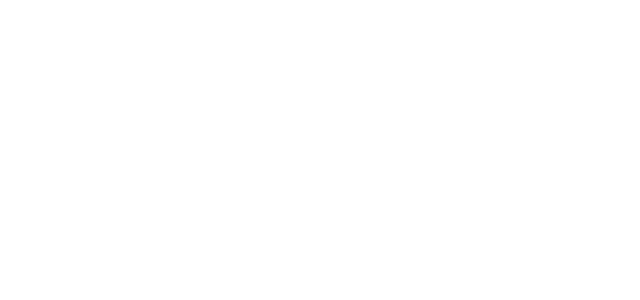
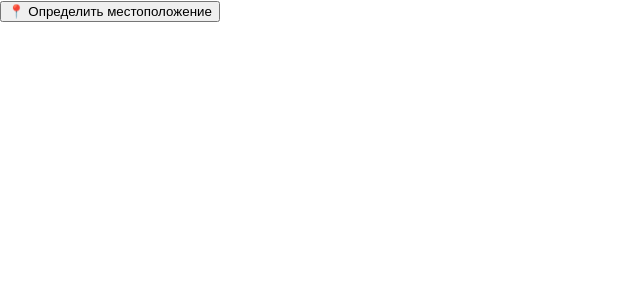
Before and after one commit to torres76ru/TourGuide-React, a React (Vite) app in the folder frontend/: page /test in a window 1280 px wide. Before the commit this address had no page. Shown: the top 300 px of the page, without its empty margins (0-640 px from the left). Built offline with nearby package versions, Linux system fonts and the light colour scheme.

Commit message:
feat: add Test page and integrate geolocation functionality

```diff
--- a/frontend/src/app/routing/routes.ts
+++ b/frontend/src/app/routing/routes.ts
@@ -1,6 +1,7 @@
-import { LoginPage, MainPage } from "../../pages";
+import { LoginPage, MainPage, Test } from "../../pages";
 
 export const routes = [
   { path: "/", element: MainPage },
   { path: "/auth", element: LoginPage },
+  { path: "/test", element: Test },
 ];
--- a/frontend/src/pages/index.tsx
+++ b/frontend/src/pages/index.tsx
@@ -1,3 +1,4 @@
 //src/pages/index.tsx
 export { default as LoginPage } from "./login-page";
 export { default as MainPage } from "./main-page";
+export { default as Test } from "./test";
--- a/frontend/src/pages/main-page/index.tsx
+++ b/frontend/src/pages/main-page/index.tsx
@@ -3,14 +3,15 @@
 const MainPage = () => {
   const navigate = useNavigate();
 
-  const handleRedirect = () => {
-    navigate("/auth");
+  const handleRedirect = (url: string) => {
+    navigate(url);
   };
   return (
     <div>
       <h1>Welcome to TourGuide</h1>
       <p>Discover amazing tours and experiences!</p>
-      <button onClick={handleRedirect}>Go to Auth</button>
+      <button onClick={() => handleRedirect("/auth")}>Go to Auth</button>
+      <button onClick={() => handleRedirect("/test")}>Go to Test</button>
     </div>
   );
 };
--- a/frontend/src/pages/test/index.tsx
+++ b/frontend/src/pages/test/index.tsx
@@ -1,5 +1,56 @@
-const TestPage = () => {
-  return <div>Test Page</div>;
+import { useState } from "react";
+
+const Test = () => {
+  const [location, setLocation] = useState<{ lat: number; lon: number } | null>(
+    null
+  );
+  const [error, setError] = useState<string | null>(null);
+
+  const getLocation = () => {
+    if (!navigator.geolocation) {
+      setError("Ваш браузер не поддерживает геолокацию");
+      return;
+    }
+
+    navigator.geolocation.getCurrentPosition(
+      (position) => {
+        setLocation({
+          lat: position.coords.latitude,
+          lon: position.coords.longitude,
+        });
+        setError(null);
+      },
+      (err) => {
+        switch (err.code) {
+          case err.PERMISSION_DENIED:
+            setError("Пользователь запретил доступ к геолокации");
+            break;
+          case err.POSITION_UNAVAILABLE:
+            setError("Информация о местоположении недоступна");
+            break;
+          case err.TIMEOUT:
+            setError("Время ожидания запроса истекло");
+            break;
+          default:
+            setError("Неизвестная ошибка");
+        }
+      }
+    );
+  };
+
+  return (
+    <div>
+      <button onClick={getLocation}>📍 Определить местоположение</button>
+
+      {location && (
+        <p>
+          Широта: {location.lat}, Долгота: {location.lon}
+        </p>
+      )}
+
+      {error && <p style={{ color: "red" }}>{error}</p>}
+    </div>
+  );
 };
 
-export default TestPage;
+export default Test;
```
